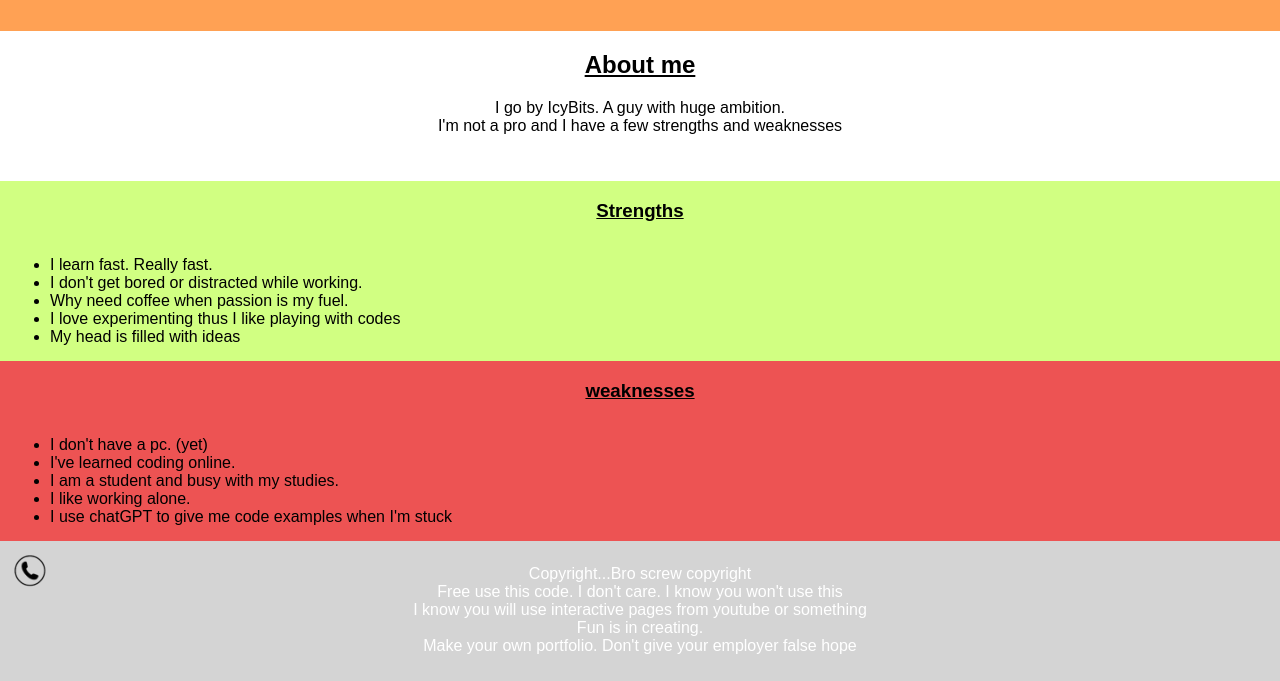
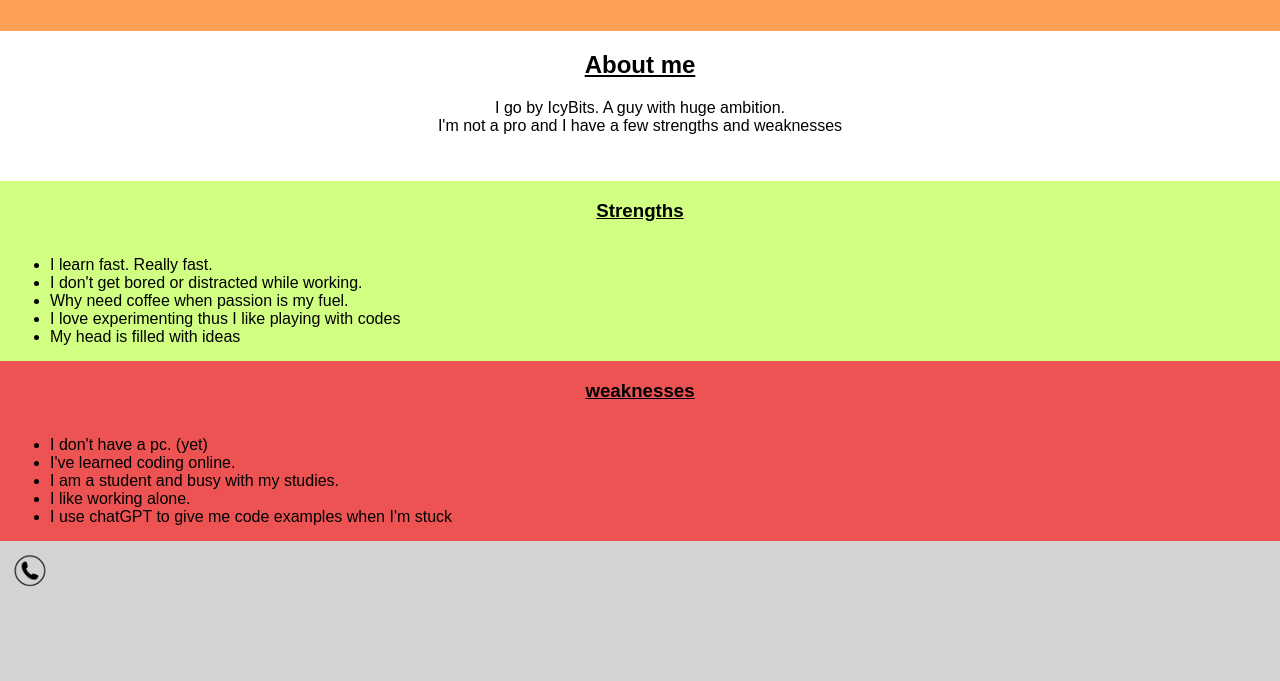
Before and after one commit to IcyyBits/Portfolio, a plain HTML site: page index.html in a window 1280 px wide. Shown: the part 119-800 px from the top of the page. Drawn offline with Linux system fonts and the light colour scheme.

Commit message:
Update index.html

```diff
--- a/index.html
+++ b/index.html
@@ -55,9 +55,9 @@
         <img class="discord" onclick="toDaDiscord()" src="discord.png" />
 </div>
  <div class="bottom">
- <p class="copyright">Copyright...Bro screw copyright<br />
+<!-- <p class="copyright">Copyright...Bro screw copyright<br />
 Free use this code. I don't care. I know you won't use this <br /> I know you will use interactive pages from youtube or something <br /> Fun is in creating. <br /> Make your own portfolio. Don't give your employer false hope</p>
- </div>
+ --> </div>
 <script src="script.js" type="text/javascript" charset="utf-8"></script>
 </body>
 </html>
```
